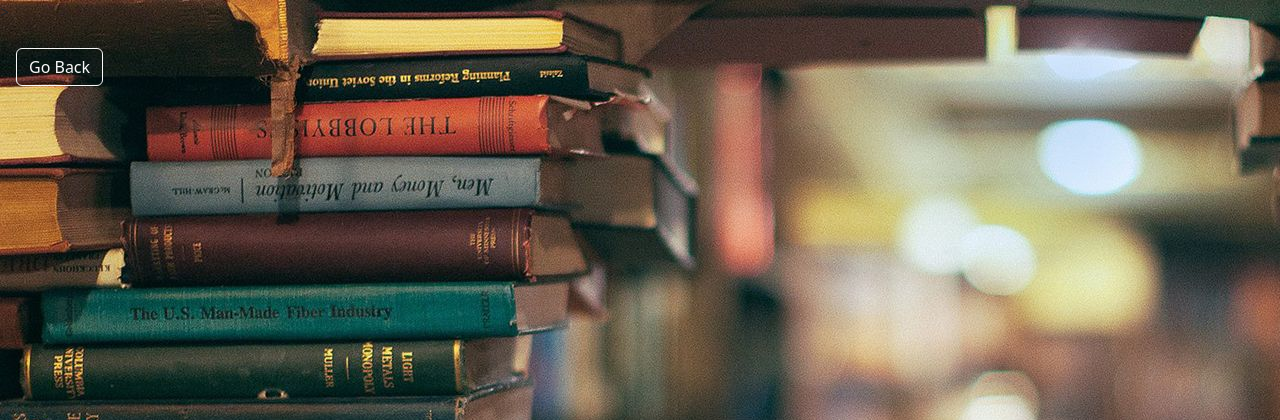
After one commit to AkankshaBaloriya/Library-management-System, a Django app: page /book_details/ in a window 1280 px wide. The commit adds this page. Shown: the top 420 px of the page. Run offline with Django 4.2, Linux system fonts and the light colour scheme.

Commit message:
book_details added

```diff
--- a/management/templates/add.html
+++ b/management/templates/add_book.html
@@ -1,5 +1,5 @@
-{% extends "home.html" %}
-{%block home%}
+{% extends "base.html" %}
+{% block add_book %}
 
 <style>
   .container {
@@ -50,4 +50,4 @@
 </div>
 </div>
 </div>
-{%endblock %}
+{% endblock add_book %}
--- a/management/templates/base.html
+++ b/management/templates/base.html
@@ -10,6 +10,8 @@
 <body <div class="bg-gray-200 font-sans antialiased " style="background-image: url('{% static "background.jpg" %}')">>
 
     {% block home %}{% endblock home %}
+    {% block add_book %}{% endblock add_book %}
+    {% block book_details %}{% endblock book_details %}
 
     <script src="https://cdn.jsdelivr.net/npm/bootstrap@5.2.3/dist/js/bootstrap.bundle.min.js" integrity="sha384-kenU1KFdBIe4zVF0s0G1M5b4hcpxyD9F7jL+jjXkk+Q2h455rYXK/7HAuoJl+0I4" crossorigin="anonymous"></script>
 </body>
--- /dev/null
+++ b/management/templates/book_details.html
@@ -0,0 +1,9 @@
+{% extends "base.html" %}
+{%block book_details %}
+<nav class="navbar">
+    <div class="ml-auto m-3">
+        <a class="btn btn-outline-light" href="{% url 'home' %}">Go Back</a>
+    </div>
+  </nav>
+
+{% endblock book_details %}
--- a/management/templates/home.html
+++ b/management/templates/home.html
@@ -7,6 +7,7 @@
         min-height:168px;
     }
 </style>
+
 {% if request.user.is_authenticated %}
 <nav class="navbar">
     <span class="text-white m-3"><h1>LIBRARY MANAGEMENT SYSTEM</h1></span>
@@ -19,7 +20,7 @@
 <div class="container-fluid col-lg-12 col-md-6 col-sm-3">
     <div class="row">
 {%for i in book %}
-<a href="#" class="card m-2 " style="width: 9rem;">
+<a href="{% url 'book_details' %}" class="card m-2 " style="width: 9rem;">
     <img src="{{ i.image.url }}" class="image card-img-top" alt="">
     <div class="card-body">
         {% comment %} <p class="card-text">{{i.name}}</p> {% endcomment %}
--- a/management/urls.py
+++ b/management/urls.py
@@ -6,5 +6,6 @@ urlpatterns = [
     path('login/', views.user_login, name='login'),
     path('register/', views.user_signup, name='register'),
     path('logout/', views.user_logout, name="logout"),
-    path('add/', views.add, name="add_book"),
+    path('add_book/', views.add, name="add_book"),
+    path('book_details/', views.book_details, name="book_details")
 ]
--- a/management/views.py
+++ b/management/views.py
@@ -15,9 +15,12 @@ def add(request):
         image = request.FILES.get("image")
         AddBooks=Add(name=name, price=price, author=author, description=description, image=image)
         AddBooks.save()
+        return HttpResponseRedirect('/')
 
-    return render(request,'add.html')
+    return render(request,'add_book.html')
 
+def book_details(request):
+    return render(request, 'book_details.html')
 
 @login_required
 def home(request):
```
Also changed, not shown: books/naruto_E9iQTu2.jpg (added), books/red_gown_z0rAXxA.jpg (added), db.sqlite3 (deleted).
